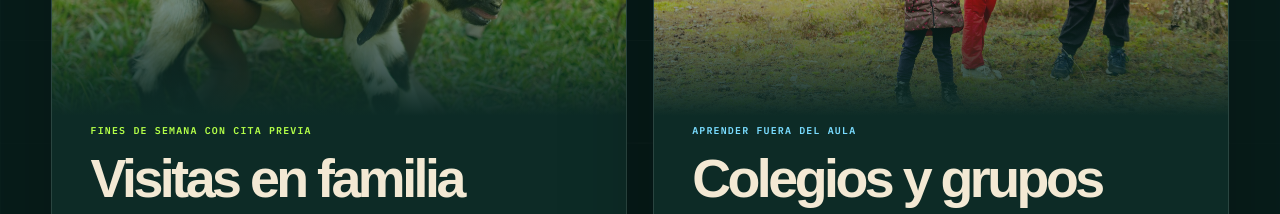
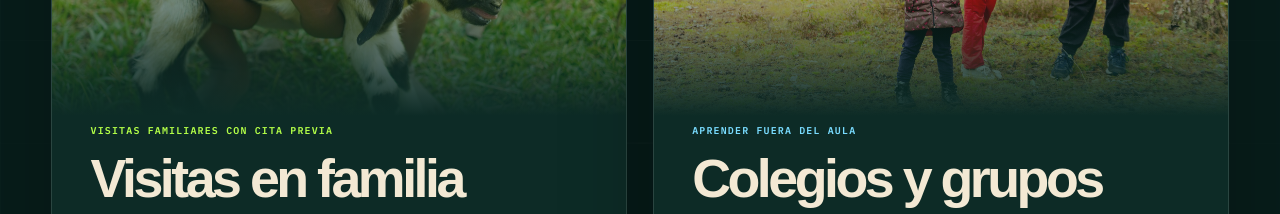
Before and after one commit to Andreh33/granjaorea, a Next.js app: page / in a window 1280 px wide. Shown: the part 1900-2114 px from the top of the page. Built offline with nearby package versions, Linux system fonts and the light colour scheme; a web font is replaced by a local one.

Commit message:
fix: remove recurring weekend visit language

```diff
--- a/src/content/site-content.ts
+++ b/src/content/site-content.ts
@@ -202,7 +202,7 @@ export const siteContent = {
     {
       id: "familias",
       number: "01",
-      eyebrow: "Fines de semana con cita previa",
+      eyebrow: "Visitas familiares con cita previa",
       title: "Visitas en familia",
       description:
         "Un plan para grandes y pequeños: conocer los animales, respirar campo y compartir una mañana diferente muy cerca de Ciudad Real.",
```
Also changed, not shown: 1 other file (tests, documents, lock files or other folders).
